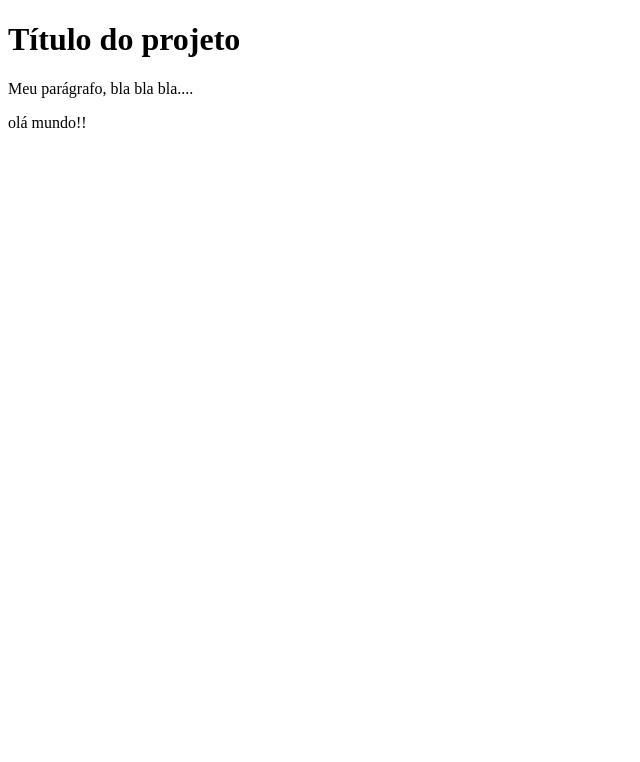
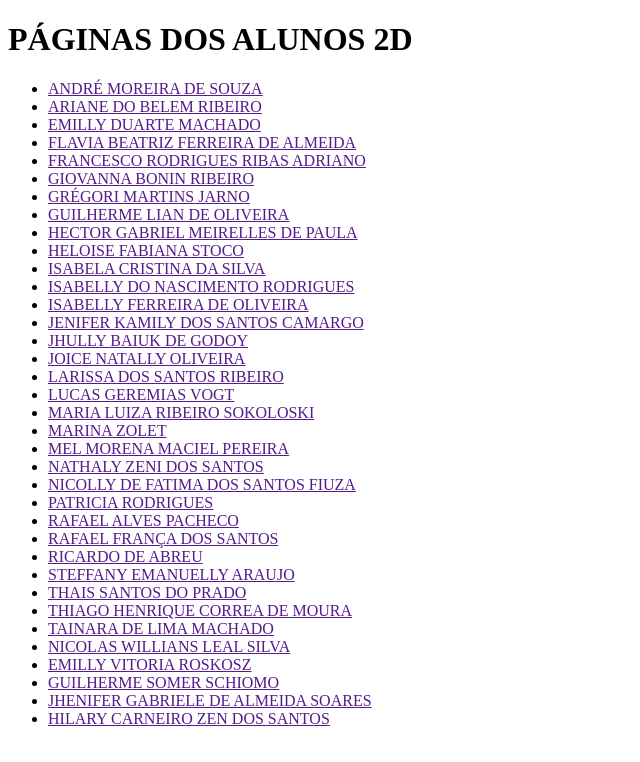
Before and after one commit to prof-leandrox/2D.Leandro, a plain HTML site: page index.html in a window 1280 px wide. Shown: the whole page, without its empty margins (0-640 px from the left). Drawn offline with Linux system fonts and the light colour scheme.

Commit message:
add lista com os nomes dos alunso

```diff
--- a/index.html
+++ b/index.html
@@ -6,8 +6,44 @@
     <title>Document</title>
 </head>
 <body>
-    <h1>Título do projeto</h1>
-    <p>Meu parágrafo, bla bla bla....</p>
-    <p>olá mundo!!</p>
+    <h1>PÁGINAS DOS ALUNOS 2D</h1>
+    <ul>
+        <li><a href="">ANDRÉ MOREIRA DE SOUZA</a></li>
+        <li><a href="">ARIANE DO BELEM RIBEIRO</a></li>
+        <li><a href="">EMILLY DUARTE MACHADO</a></li>
+        <li><a href="">FLAVIA BEATRIZ FERREIRA DE ALMEIDA</a></li>
+        <li><a href="">FRANCESCO RODRIGUES RIBAS ADRIANO</a></li>
+        <li><a href="">GIOVANNA BONIN RIBEIRO</a></li>
+        <li><a href="">GRÉGORI MARTINS JARNO</a></li>
+        <li><a href="">GUILHERME LIAN DE OLIVEIRA</a></li>
+        <li><a href="">HECTOR GABRIEL MEIRELLES DE PAULA</a></li>
+        <li><a href="">HELOISE FABIANA STOCO</a></li>
+        <li><a href="">ISABELA CRISTINA DA SILVA</a></li>
+        <li><a href="">ISABELLY DO NASCIMENTO RODRIGUES</a></li>
+        <li><a href="">ISABELLY FERREIRA DE OLIVEIRA</a></li>
+        <li><a href="">JENIFER KAMILY DOS SANTOS CAMARGO</a></li>
+        <li><a href="">JHULLY BAIUK DE GODOY</a></li>
+        <li><a href="">JOICE NATALLY OLIVEIRA</a></li>
+        <li><a href="">LARISSA DOS SANTOS RIBEIRO</a></li>
+        <li><a href="">LUCAS GEREMIAS VOGT</a></li>
+        <li><a href="">MARIA LUIZA RIBEIRO SOKOLOSKI</a></li>
+        <li><a href="">MARINA ZOLET</a></li>
+        <li><a href="">MEL MORENA MACIEL PEREIRA</a></li>
+        <li><a href="">NATHALY ZENI DOS SANTOS</a></li>
+        <li><a href="">NICOLLY DE FATIMA DOS SANTOS FIUZA</a></li>
+        <li><a href="">PATRICIA RODRIGUES</a></li>
+        <li><a href="">RAFAEL ALVES PACHECO</a></li>
+        <li><a href="">RAFAEL FRANÇA DOS SANTOS</a></li>
+        <li><a href="">RICARDO DE ABREU</a></li>
+        <li><a href="">STEFFANY EMANUELLY ARAUJO</a></li>
+        <li><a href="">THAIS SANTOS DO PRADO</a></li>
+        <li><a href="">THIAGO HENRIQUE CORREA DE MOURA</a></li>
+        <li><a href="">TAINARA DE LIMA MACHADO</a></li>
+        <li><a href="">NICOLAS WILLIANS LEAL SILVA</a></li>
+        <li><a href="">EMILLY VITORIA ROSKOSZ</a></li>
+        <li><a href="">GUILHERME SOMER SCHIOMO</a></li>
+        <li><a href="">JHENIFER GABRIELE DE ALMEIDA SOARES</a></li>
+        <li><a href="">HILARY CARNEIRO ZEN DOS SANTOS</a></li>
+    </ul>
 </body>
 </html>
```
